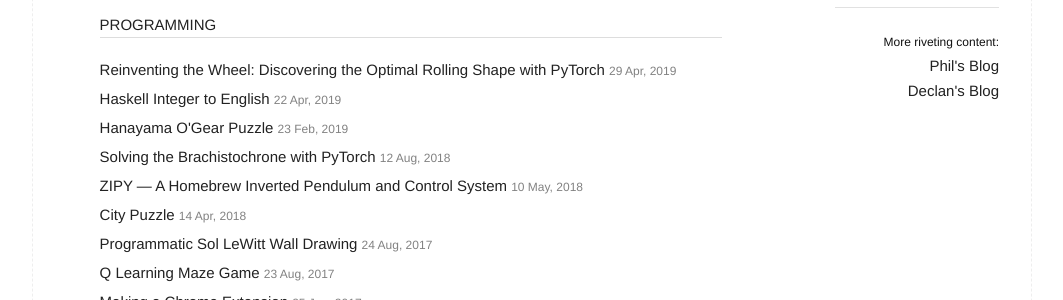
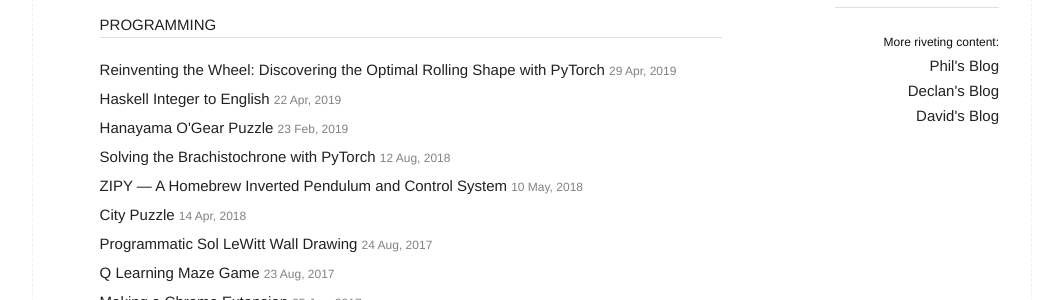
Before and after one commit to ishmandoo/ishmandoo.github.io, a Jekyll site: the page built from archive.html, in a window 1280 px wide. Shown: the part 337-637 px from the top of the page, without its empty margins (108-1171 px from the left). Built offline with Jekyll 4.4.1, drawn with Linux system fonts in a browser that asks for light colours.

Commit message:
added david

```diff
--- a/_includes/header.html
+++ b/_includes/header.html
@@ -26,6 +26,7 @@
           <li><small>More riveting content:</small></li>
           <li><a href="http://www.philipzucker.com">Phil's Blog</a></li>
           <li><a href="http://www.declanoller.com">Declan's Blog</a></li>
+          <li><a href="https://davidtersegno.wordpress.com/">David's Blog</a></li>
         </ul>
       </nav>
     </div>
```
